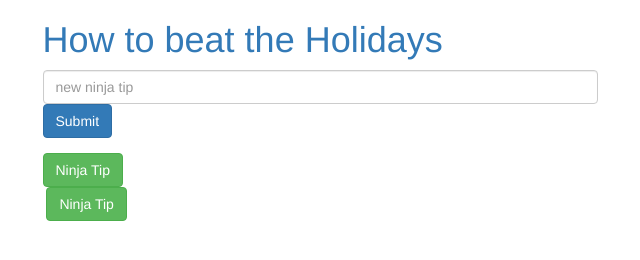
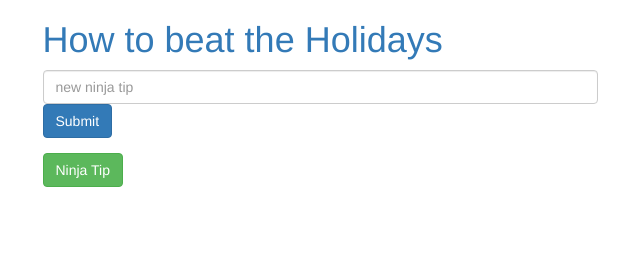
Before and after one commit to bniedermeyer/hack-the-dot-nov, a plain HTML site: page index.html in a window 1280 px wide. Shown: the whole page, without its empty margins (320-960 px from the left). Drawn offline with nearby package versions, Linux system fonts and the light colour scheme.

Commit message:
unbroke stuff

```diff
--- a/index.html
+++ b/index.html
@@ -24,9 +24,6 @@
        </div>
        <img class="tip-image" src="" alt="">
 
-       <button class='btn btn-success get-tip'>Ninja Tip</button>
-
-
 
      </div>
    </div>
```
